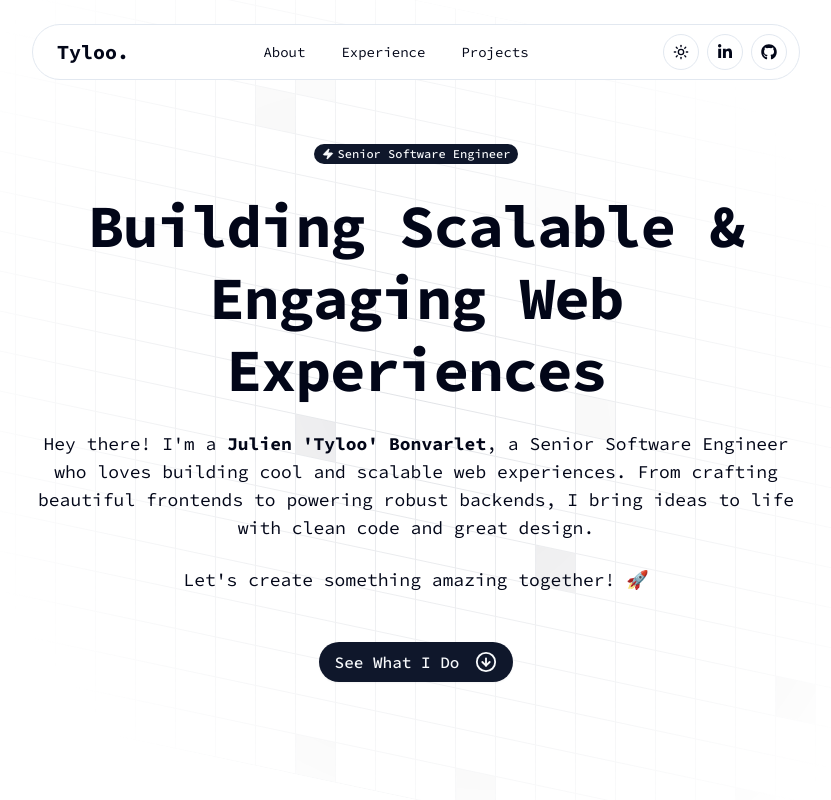
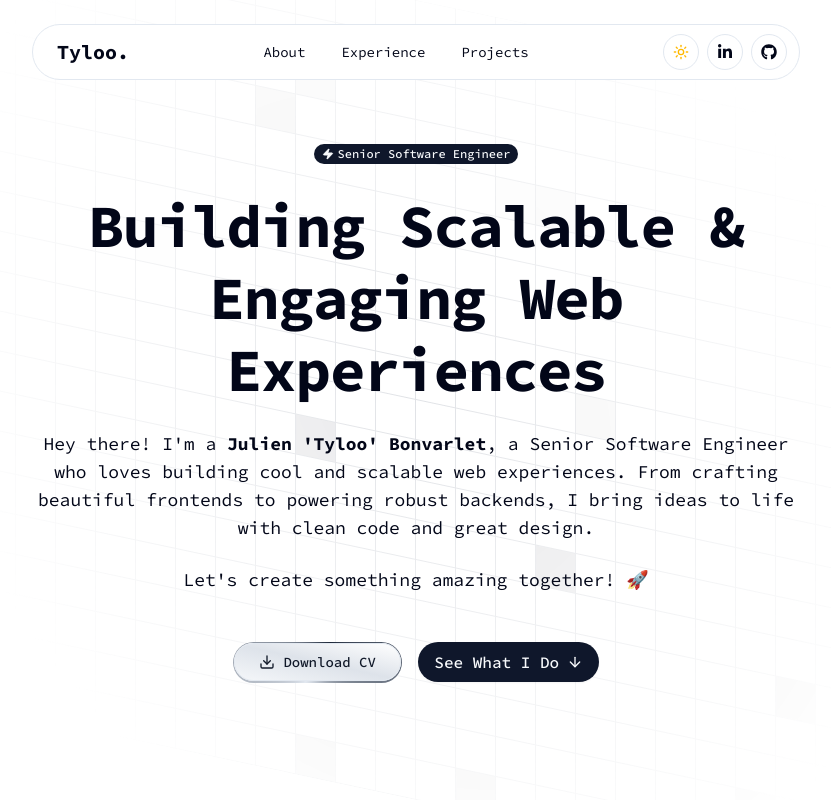
Before and after one commit to tyloo/tyloo.fr, a Next.js app: page / in a window 1280 px wide. Shown: the top 800 px of the page, without its empty margins (224-1055 px from the left). Built offline with nearby package versions, Linux system fonts and the light colour scheme.

Commit message:
chore: added border-gradient button
Signed-off-by: tyloo <jbonva@gmail.com>

```diff
--- a/components/about.tsx
+++ b/components/about.tsx
@@ -7,6 +7,7 @@ import Image from 'next/image'
 import Link from 'next/link'
 import { HTMLAttributes } from 'react'
 import { FaGithub } from 'react-icons/fa6'
+import { AnimatedGradientButton } from './ui/animated-gradient-button'
 
 export const About = () => (
   <section id='about' className='relative px-6 pt-24'>
@@ -29,18 +30,15 @@ export const About = () => (
             Vue.js, and cloud architecture. I&apos;m passionate about creating elegant solutions to complex problems and
             sharing knowledge with the developer community.
           </p>
-          <div className='flex flex-wrap justify-start gap-4'>
+          <div className='flex flex-wrap items-center justify-start gap-4'>
+            <AnimatedGradientButton href={socials.resume} variant='slate' className='!text-sm'>
+              <Download className='mr-2 !h-4 !w-4' /> Download CV
+            </AnimatedGradientButton>
+
             <Button asChild className='rounded-full'>
               <Link href={socials.github} rel='noopener noreferrer' target='_blank'>
                 <FaGithub />
                 View Github
-              </Link>
-            </Button>
-
-            <Button asChild variant='outline' className='rounded-full'>
-              <Link href={socials.resume} rel='noopener noreferrer' target='_blank'>
-                <Download />
-                Download CV
               </Link>
             </Button>
           </div>
--- a/components/hero.tsx
+++ b/components/hero.tsx
@@ -1,9 +1,11 @@
 import { AnimatedGridPattern } from '@/components/ui/animated-grid-pattern'
 import { Badge } from '@/components/ui/badge'
 import { Button } from '@/components/ui/button'
+import { socials } from '@/lib/socials'
 import { cn } from '@/lib/utils'
-import { CircleArrowDown, Zap } from 'lucide-react'
+import { ArrowDownIcon, Download, Zap } from 'lucide-react'
 import Link from 'next/link'
+import { AnimatedGradientButton } from './ui/animated-gradient-button'
 
 export const Hero = () => (
   <div className='relative flex min-h-screen items-center justify-center overflow-hidden px-6 pt-6'>
@@ -31,9 +33,13 @@ export const Hero = () => (
       </p>
       <p className='mt-6 text-[17px] md:text-lg'>Let&apos;s create something amazing together! 🚀</p>
       <div className='mt-12 flex items-center justify-center gap-4'>
+        <AnimatedGradientButton href={socials.resume} variant='slate' className='!text-sm'>
+          <Download className='mr-2 !h-4 !w-4' /> Download CV
+        </AnimatedGradientButton>
+
         <Button asChild size='lg' className='rounded-full text-base'>
           <Link href='#about'>
-            See What I Do <CircleArrowDown className='ml-2 !h-5.5 !w-5.5' />
+            See What I Do <ArrowDownIcon className='!h-4 !w-4' />
           </Link>
         </Button>
       </div>
--- a/components/theme-provider.tsx
+++ b/components/theme-provider.tsx
@@ -20,9 +20,9 @@ export const ThemeSwitcher = () => {
         className='cursor-pointer rounded-full shadow-none'
         onClick={() => setTheme(theme === 'dark' ? 'light' : 'dark')}
       >
-        <Sun className='h-[1.2rem] w-[1.2rem] scale-100 rotate-0 transition-all dark:scale-0 dark:-rotate-90' />
+        <Sun className='h-[1.2rem] w-[1.2rem] scale-100 rotate-0 text-amber-400 transition-all dark:scale-0 dark:-rotate-90' />
         <Moon
-          className='absolute h-[1.2rem] w-[1.2rem] scale-0 rotate-90 transition-all dark:scale-100 dark:rotate-0'
+          className='absolute h-[1.2rem] w-[1.2rem] scale-0 rotate-90 text-slate-400 transition-all dark:scale-100 dark:rotate-0'
           onClick={() => setTheme('dark')}
         />
       </Button>
--- /dev/null
+++ b/components/ui/animated-gradient-button.tsx
@@ -0,0 +1,105 @@
+'use client'
+
+import { cn } from '@/lib/utils'
+import { VariantProps, cva } from 'class-variance-authority'
+import Link from 'next/link'
+import { ButtonHTMLAttributes } from 'react'
+
+const buttonVariants = cva(
+  'group inline-flex w-full items-center justify-center rounded-full font-medium transition-all sm:w-auto',
+  {
+    variants: {
+      variant: {
+        default:
+          'bg-gradient-to-tr from-zinc-300/20 via-zinc-400/30 to-transparent hover:from-zinc-300/30 hover:via-zinc-400/40 hover:to-transparent dark:from-zinc-300/5 dark:via-zinc-400/20 dark:hover:from-zinc-300/10 dark:hover:via-zinc-400/30',
+        slate:
+          'bg-gradient-to-tr from-slate-300/20 via-slate-400/30 to-transparent hover:from-slate-300/30 hover:via-slate-400/40 hover:to-transparent dark:from-slate-300/5 dark:via-slate-400/20 dark:hover:from-slate-300/10 dark:hover:via-slate-400/30',
+        gray: 'bg-gradient-to-tr from-gray-300/20 via-gray-400/30 to-transparent hover:from-gray-300/30 hover:via-gray-400/40 hover:to-transparent dark:from-gray-300/5 dark:via-gray-400/20 dark:hover:from-gray-300/10 dark:hover:via-gray-400/30',
+        neutral:
+          'bg-gradient-to-tr from-neutral-300/20 via-neutral-400/30 to-transparent hover:from-neutral-300/30 hover:via-neutral-400/40 hover:to-transparent dark:from-neutral-300/5 dark:via-neutral-400/20 dark:hover:from-neutral-300/10 dark:hover:via-neutral-400/30',
+        stone:
+          'bg-gradient-to-tr from-stone-300/20 via-stone-400/30 to-transparent hover:from-stone-300/30 hover:via-stone-400/40 hover:to-transparent dark:from-stone-300/5 dark:via-stone-400/20 dark:hover:from-stone-300/10 dark:hover:via-stone-400/30',
+        red: 'bg-gradient-to-tr from-red-300/20 via-red-400/30 to-transparent hover:from-red-300/30 hover:via-red-400/40 hover:to-transparent dark:from-red-300/5 dark:via-red-400/20 dark:hover:from-red-300/10 dark:hover:via-red-400/30',
+        orange:
+          'bg-gradient-to-tr from-orange-300/20 via-orange-400/30 to-transparent hover:from-orange-300/30 hover:via-orange-400/40 hover:to-transparent dark:from-orange-300/5 dark:via-orange-400/20 dark:hover:from-orange-300/10 dark:hover:via-orange-400/30',
+        amber:
+          'bg-gradient-to-tr from-amber-300/20 via-amber-400/30 to-transparent hover:from-amber-300/30 hover:via-amber-400/40 hover:to-transparent dark:from-amber-300/5 dark:via-amber-400/20 dark:hover:from-amber-300/10 dark:hover:via-amber-400/30',
+        yellow:
+          'bg-gradient-to-tr from-yellow-300/20 via-yellow-400/30 to-transparent hover:from-yellow-300/30 hover:via-yellow-400/40 hover:to-transparent dark:from-yellow-300/5 dark:via-yellow-400/20 dark:hover:from-yellow-300/10 dark:hover:via-yellow-400/30',
+        lime: 'bg-gradient-to-tr from-lime-300/20 via-lime-400/30 to-transparent hover:from-lime-300/30 hover:via-lime-400/40 hover:to-transparent dark:from-lime-300/5 dark:via-lime-400/20 dark:hover:from-lime-300/10 dark:hover:via-lime-400/30',
+        green:
+          'bg-gradient-to-tr from-green-300/20 via-green-400/30 to-transparent hover:from-green-300/30 hover:via-green-400/40 hover:to-transparent dark:from-green-300/5 dark:via-green-400/20 dark:hover:from-green-300/10 dark:hover:via-green-400/30',
+        emerald:
+          'bg-gradient-to-tr from-emerald-300/20 via-emerald-400/30 to-transparent hover:from-emerald-300/30 hover:via-emerald-400/40 hover:to-transparent dark:from-emerald-300/5 dark:via-emerald-400/20 dark:hover:from-emerald-300/10 dark:hover:via-emerald-400/30',
+        teal: 'bg-gradient-to-tr from-teal-300/20 via-teal-400/30 to-transparent hover:from-teal-300/30 hover:via-teal-400/40 hover:to-transparent dark:from-teal-300/5 dark:via-teal-400/20 dark:hover:from-teal-300/10 dark:hover:via-teal-400/30',
+        cyan: 'bg-gradient-to-tr from-cyan-300/20 via-cyan-400/30 to-transparent hover:from-cyan-300/30 hover:via-cyan-400/40 hover:to-transparent dark:from-cyan-300/5 dark:via-cyan-400/20 dark:hover:from-cyan-300/10 dark:hover:via-cyan-400/30',
+        sky: 'bg-gradient-to-tr from-sky-300/20 via-sky-400/30 to-transparent hover:from-sky-300/30 hover:via-sky-400/40 hover:to-transparent dark:from-sky-300/5 dark:via-sky-400/20 dark:hover:from-sky-300/10 dark:hover:via-sky-400/30',
+        blue: 'bg-gradient-to-tr from-blue-300/20 via-blue-400/30 to-transparent hover:from-blue-300/30 hover:via-blue-400/40 hover:to-transparent dark:from-blue-300/5 dark:via-blue-400/20 dark:hover:from-blue-300/10 dark:hover:via-blue-400/30',
+        indigo:
+          'bg-gradient-to-tr from-indigo-300/20 via-indigo-400/30 to-transparent hover:from-indigo-300/30 hover:via-indigo-400/40 hover:to-transparent dark:from-indigo-300/5 dark:via-indigo-400/20 dark:hover:from-indigo-300/10 dark:hover:via-indigo-400/30',
+        violet:
+          'bg-gradient-to-tr from-violet-300/20 via-violet-400/30 to-transparent hover:from-violet-300/30 hover:via-violet-400/40 hover:to-transparent dark:from-violet-300/5 dark:via-violet-400/20 dark:hover:from-violet-300/10 dark:hover:via-violet-400/30',
+        purple:
+          'bg-gradient-to-tr from-purple-300/20 via-purple-400/30 to-transparent hover:from-purple-300/30 hover:via-purple-400/40 hover:to-transparent dark:from-purple-300/5 dark:via-purple-400/20 dark:hover:from-purple-300/10 dark:hover:via-purple-400/30',
+        fuchsia:
+          'bg-gradient-to-tr from-fuchsia-300/20 via-fuchsia-400/30 to-transparent hover:from-fuchsia-300/30 hover:via-fuchsia-400/40 hover:to-transparent dark:from-fuchsia-300/5 dark:via-fuchsia-400/20 dark:hover:from-fuchsia-300/10 dark:hover:via-fuchsia-400/30',
+        pink: 'bg-gradient-to-tr from-pink-300/20 via-pink-400/30 to-transparent hover:from-pink-300/30 hover:via-pink-400/40 hover:to-transparent dark:from-pink-300/5 dark:via-pink-400/20 dark:hover:from-pink-300/10 dark:hover:via-pink-400/30',
+        rose: 'bg-gradient-to-tr from-rose-300/20 via-rose-400/30 to-transparent hover:from-rose-300/30 hover:via-rose-400/40 hover:to-transparent dark:from-rose-300/5 dark:via-rose-400/20 dark:hover:from-rose-300/10 dark:hover:via-rose-400/30'
+      },
+      size: {
+        default: 'px-6 py-2 text-sm',
+        sm: 'px-4 py-1.5 text-xs',
+        lg: 'px-8 py-3 text-base',
+        xl: 'px-10 py-4 text-lg'
+      }
+    },
+    defaultVariants: {
+      variant: 'default',
+      size: 'default'
+    }
+  }
+)
+
+interface AnimatedGradientButtonProps
+  extends ButtonHTMLAttributes<HTMLButtonElement>,
+    VariantProps<typeof buttonVariants> {
+  href: string
+  children: React.ReactNode
+  className?: string
+  openInNewTab?: boolean
+}
+
+export function AnimatedGradientButton({
+  href,
+  children,
+  variant,
+  size,
+  className,
+  openInNewTab = true
+}: AnimatedGradientButtonProps) {
+  const linkProps = openInNewTab ? { target: '_blank', rel: 'noopener noreferrer' } : {}
+
+  return (
+    <span className='relative inline-block overflow-hidden rounded-full p-[1.5px]'>
+      <span
+        className='absolute inset-[-1000%] animate-[spin_2s_linear_infinite]'
+        style={{
+          background: 'conic-gradient(from 90deg at 50% 50%, #E2E8F0 0%, #1E293B 50%, #E2E8F0 100%)'
+        }}
+      />
+      <div className='inline-flex h-full w-full cursor-pointer items-center justify-center rounded-full bg-white text-xs font-medium backdrop-blur-3xl dark:bg-gray-950'>
+        <Link
+          href={href}
+          {...linkProps}
+          className={cn(
+            buttonVariants({ variant, size }),
+            'border-input border-[1px] text-gray-900 dark:text-white',
+            className
+          )}
+        >
+          {children}
+        </Link>
+      </div>
+    </span>
+  )
+}
```
